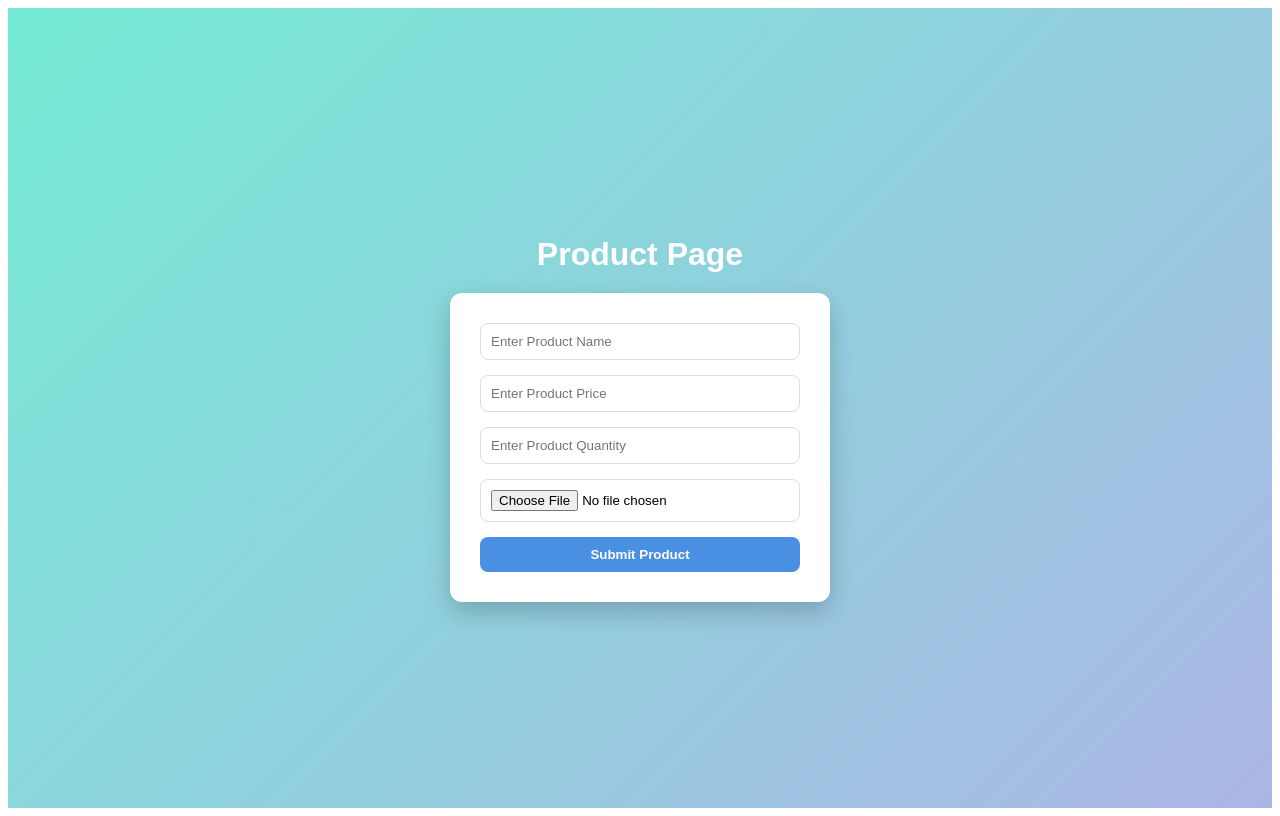
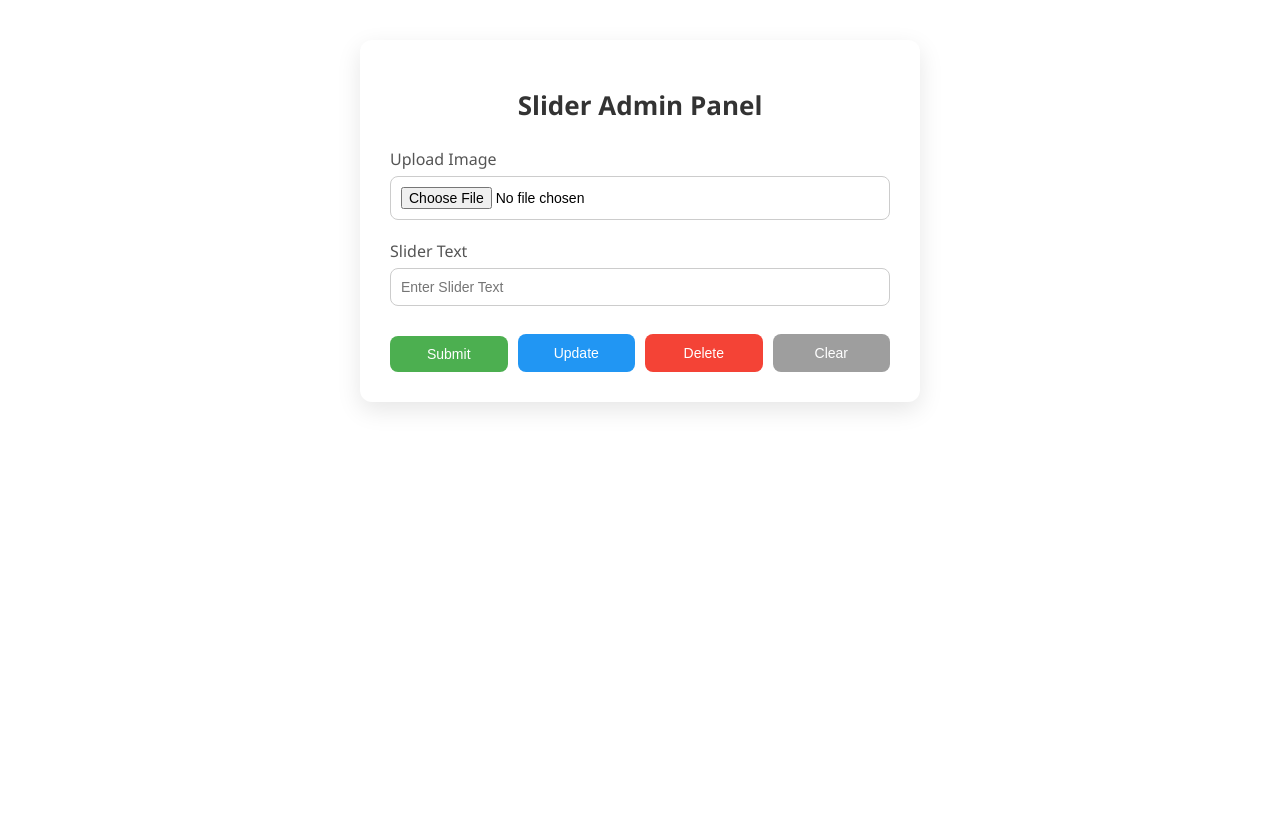
Before and after one commit to premkumarsavale12/Product_cart, a React app in the folder Admin/: page / in a window 1280 px wide. Built offline with nearby package versions, Linux system fonts and the light colour scheme; the HTML template or start-up script is replaced by a standard one.

Commit message:
Added Code

```diff
--- /dev/null
+++ b/Admin/src/Slider.css
@@ -0,0 +1,114 @@
+.slider-container {
+    max-width: 500px;
+    margin: 40px auto;
+    padding: 30px;
+    background: #ffffff;
+    border-radius: 12px;
+    box-shadow: 0 8px 25px rgba(0, 0, 0, 0.1);
+    font-family: 'Segoe UI', Tahoma, Geneva, Verdana, sans-serif;
+}
+
+.slider-title {
+    text-align: center;
+    margin-bottom: 25px;
+    color: #333;
+    font-size: 26px;
+    font-weight: 600;
+}
+
+.slider-form {
+    display: flex;
+    flex-direction: column;
+}
+
+.form-group {
+    margin-bottom: 20px;
+    display: flex;
+    flex-direction: column;
+}
+
+.form-group label {
+    margin-bottom: 6px;
+    font-weight: 500;
+    color: #555;
+}
+
+.form-group input[type="text"],
+.form-group input[type="file"] {
+    padding: 10px;
+    border-radius: 8px;
+    border: 1px solid #ccc;
+    outline: none;
+    transition: 0.3s;
+    font-size: 14px;
+}
+
+.form-group input:focus {
+    border-color: #4a90e2;
+    box-shadow: 0 0 6px rgba(74, 144, 226, 0.3);
+}
+
+/* Buttons container spacing */
+button {
+    margin-top: 10px;
+    padding: 10px;
+    border: none;
+    border-radius: 8px;
+    font-size: 14px;
+    font-weight: 500;
+    cursor: pointer;
+    transition: all 0.3s ease;
+}
+
+.button-group {
+    display: flex;
+    gap: 10px;
+    justify-content: space-between; /* or center */
+    flex-wrap: wrap; /* makes it responsive */
+}
+
+.button-group button {
+    flex: 1;
+    min-width: 100px;
+}
+/* Individual button styles */
+.submit-btn {
+    background: #4CAF50;
+    color: white;
+}
+
+.submit-btn:hover {
+    background: #45a049;
+}
+
+.update-btn {
+    background: #2196F3;
+    color: white;
+}
+
+.update-btn:hover {
+    background: #1976d2;
+}
+
+.delete-btn {
+    background: #f44336;
+    color: white;
+}
+
+.delete-btn:hover {
+    background: #d32f2f;
+}
+
+.clear-btn {
+    background: #9e9e9e;
+    color: white;
+}
+
+.clear-btn:hover {
+    background: #757575;
+}
+
+/* Add spacing between buttons */
+button + button {
+    margin-top: 8px;
+}
--- /dev/null
+++ b/Admin/src/Slider.jsx
@@ -0,0 +1,81 @@
+import React, { useState } from 'react';
+import './Slider.css';
+import axios from 'axios';
+
+const Slider = () => {
+
+    const [formdata, setFormData] = useState({
+        SliderImage: "",
+        SliderContent: ""
+    });
+
+    const handleChange = (e) => {
+        const { name, value, files } = e.target;
+
+        setFormData({
+            ...formdata,
+            [name]: name === "SliderImage" ? files[0] : value,
+        });
+    };
+
+    const handleSubmit = async (e) => {
+        debugger;
+
+        e.preventDefault();
+        try {
+
+            const data = new FormData();
+
+            data.append("SliderImage", formdata.SliderImage);
+            data.append("SliderContent", formdata.SliderContent);
+
+            const res = await axios.post("http://localhost:5000/api/slider/add", data);
+            console.log(res.data);
+            alert("Data Submitted SuccessFully....");
+        }
+
+        catch (err) {
+            console.log(err.response?.data || err.message);
+
+        }
+    };
+
+    return (
+        <div className="slider-container">
+            <h1 className="slider-title">Slider Admin Panel</h1>
+
+            <form className="slider-form" onSubmit={handleSubmit}>
+
+                <div className="form-group">
+                    <label>Upload Image</label>
+                    <input
+                        type="file"
+                        accept="image/*"
+                        name="SliderImage"
+                        onChange={handleChange}
+                    />
+                </div>
+
+                <div className="form-group">
+                    <label>Slider Text</label>
+                    <input
+                        type="text"
+                        placeholder="Enter Slider Text"
+                        name="SliderContent"
+                        value={formdata.SliderContent}
+                        onChange={handleChange}
+                    />
+                </div>
+
+                <div className="button-group">
+                    <button type="submit" className="submit-btn">Submit</button>
+                    <button type="button" className="update-btn">Update</button>
+                    <button type="button" className="delete-btn">Delete</button>
+                    <button type="button" className="clear-btn">Clear</button>
+                </div>
+            </form>
+        </div>
+    );
+};
+
+export default Slider;
--- a/Admin/src/main.jsx
+++ b/Admin/src/main.jsx
@@ -3,10 +3,13 @@ import { createRoot } from 'react-dom/client'
 
 import Product_Page from './Product_Page.jsx'
 
+import Slider from './Slider.jsx'
+
 createRoot(document.getElementById('root')).render(
   <StrictMode>
 
-    <Product_Page />
+<Slider />
+
 
   </StrictMode>,
 )
```
Also changed, not shown: 1 other file (tests, documents, lock files or other folders).
